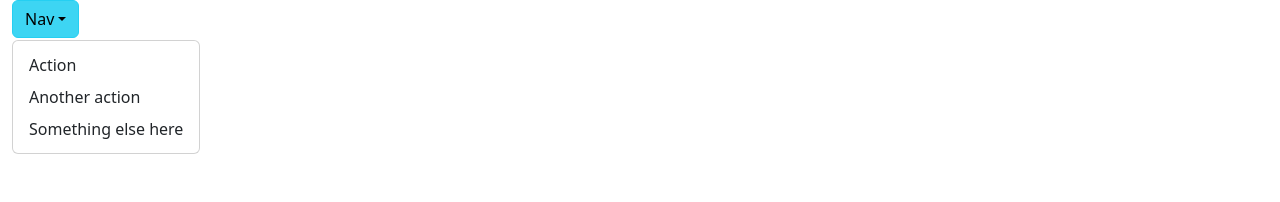
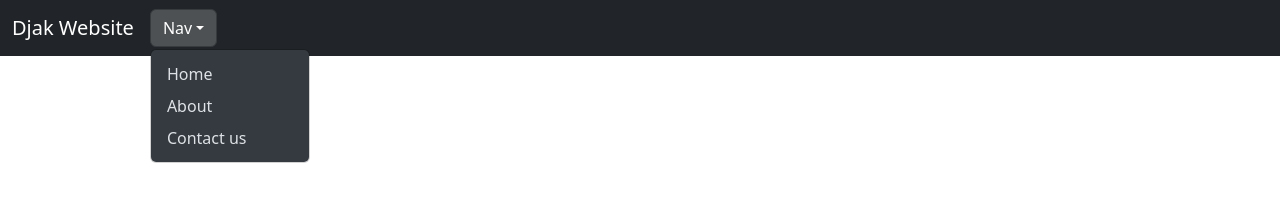
Before and after one commit to Loggingout/Djak-Company-Website, a website built with Vite: page src/index.html in a window 1280 px wide. Both pictures are taken after a click on the button "Nav". Built offline with nearby package versions, Linux system fonts and the light colour scheme.

Commit message:
Navbar resolved for now.

```diff
--- a/src/index.html
+++ b/src/index.html
@@ -7,15 +7,28 @@
     <script type="module" src="./js/main.js"></script>
   </head>
   <body>
-    <div class="container-fluid">
-        <div class="dropdown">
-            <button class="btn btn-info dropdown-toggle" type="button" id="dropdownMenuButton" data-bs-toggle="dropdown" aria-expanded="false">Nav</button>
-            <ul class="dropdown-menu">
-                <li><a class="dropdown-item" href="#">Action</a></li>
-                <li><a class="dropdown-item" href="#">Another action</a></li>
-                <li><a class="dropdown-item" href="#">Something else here</a></li>
-            </ul>
-        </div>
-    </div>
+    <!--Start of header with nav links-->
+    <header>
+        <nav class="navbar navbar-expand-lg navbar-dark bg-dark">
+            <div class="container-fluid">
+                <a class="navbar-brand" href="#">Djak Website</a>
+                <button class="navbar-toggler" type="button" data-bs-toggle="collapse" data-bs-target="#navbarNavDarkDropdown" aria-controls="navbarNavDarkDropdown" aria-expanded="false" aria-label="Toggle navigation">
+                    <span class="navbar-toggler-icon"></span>
+                </button>
+                <div class="collapse navbar-collapse" id="navbarNavDarkDropdown">
+                    <ul class="navbar-nav">
+                        <li class="nav-item dropdown">
+                        <button class="btn btn-dark dropdown-toggle" data-bs-toggle="dropdown" aria-expanded="false">Nav</button>
+                        <ul class="dropdown-menu dropdown-menu-dark">
+                            <li><a class="dropdown-item" href="#">Home</a></li>
+                            <li><a class="dropdown-item" href="#">About</a></li>
+                            <li><a class="dropdown-item" href="#">Contact us</a></li>
+                        </ul>
+                        </li>
+                    </ul>
+                </div>
+            </div>
+        </nav>
+    </header>
   </body>
 </html>
```
